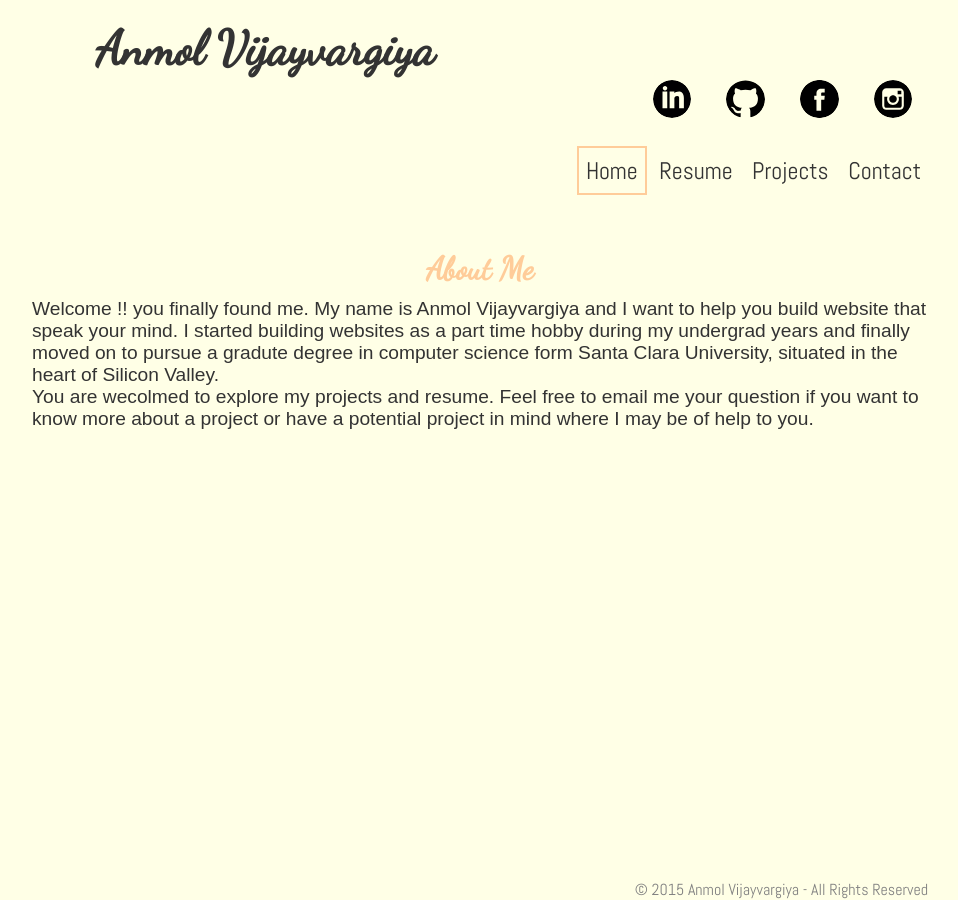
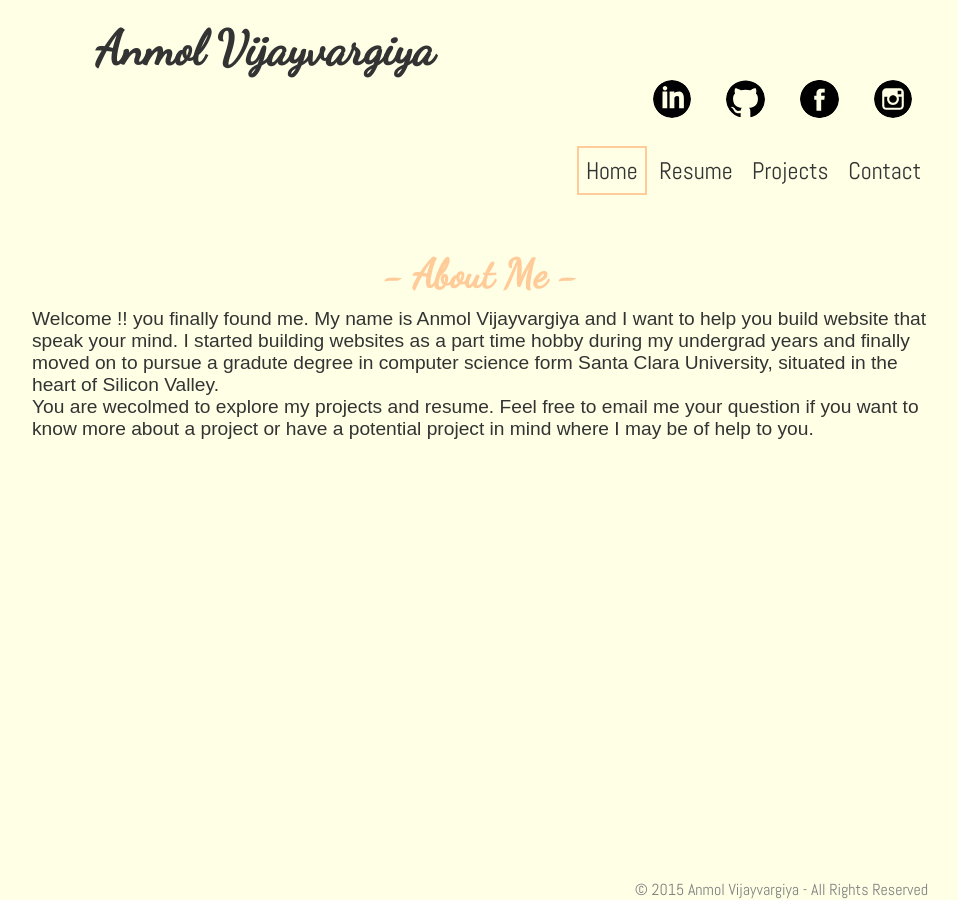
Before and after one commit to anmolvj/Portfolio-1.0, a Jekyll site: the page built from index.html, in a window 1280 px wide. Shown: the whole page, without its empty margins (160-1118 px from the left). Built offline with Jekyll 4.4.1, drawn with Linux system fonts in a browser that asks for light colours; some web fonts are replaced.

Commit message:
Page headlines Edited

```diff
--- a/contact.html
+++ b/contact.html
@@ -6,7 +6,7 @@ title: Contact
 <section style="overflow: hidden;">
 
 				<div id="contactdiv">
-					<h1 class="eachPageHead" >Contact</h1>
+					<h1 class="eachPageHead" > - Contact - </h1>
 				</div>
 					<div class="aboutmep" style="text-align: center;">
 						<p>Email: avijayvargiya@scu.edu</p>
--- a/css/main.css
+++ b/css/main.css
@@ -130,7 +130,7 @@ article{
 .aboutmeh1{
 	/*display: inline-block;*/
 	margin: auto;
-	font-size: 2em;
+	font-size: 2.5em;
 	color: #ffcc99;
 	font-family: 'Dancing Script', cursive;
 }
--- a/index.html
+++ b/index.html
@@ -9,7 +9,7 @@ title: Anmol Vijayvargiya
 				<!-- <img src="https://cloud.githubusercontent.com/assets/14265164/26038271/a83150b4-38b9-11e7-9d1f-63069736f92f.JPG" alt="" class="dp"> -->
 
 				<div id="aboutmediv">
-					<h1 class="eachPageHead aboutmeh1" style="font-size: 2em; ">About Me</h1>
+					<h1 class="eachPageHead aboutmeh1" > - About Me - </h1>
 				</div>
 					<p class="aboutmep">Welcome !! you finally found me. My name is Anmol Vijayvargiya and I want to help you build website that speak your mind. I started building websites as a part time hobby during my undergrad years and finally moved on to pursue a gradute degree in computer science form Santa Clara University, situated in the heart of Silicon Valley.</p>
 					<p class="aboutmep"> You are wecolmed to explore my projects and resume. Feel free to email me your question if you want to know more about a project or have a potential project in mind where I may be of help to you. </p>
--- a/projects.html
+++ b/projects.html
@@ -3,7 +3,7 @@ layout: default
 title: Projects
 ---
 
-<h1 class="eachPageHead" >PROJECTS</h1>
+<h1 class="eachPageHead" > - Projects - </h1>
 
 
 <ul style="padding: 10px;">
--- a/resume.html
+++ b/resume.html
@@ -6,6 +6,9 @@ title: Resume
 	<section>
 			<figure>
 
+				<div id="">
+					<h1 class="eachPageHead" > - Resume - </h1>
+				</div>
 				<a href="./Anmol-Resume.pdf"><img class= " icon" src="./images/doanloadIcon.svg" alt="" style=""></a>
 
 
```
